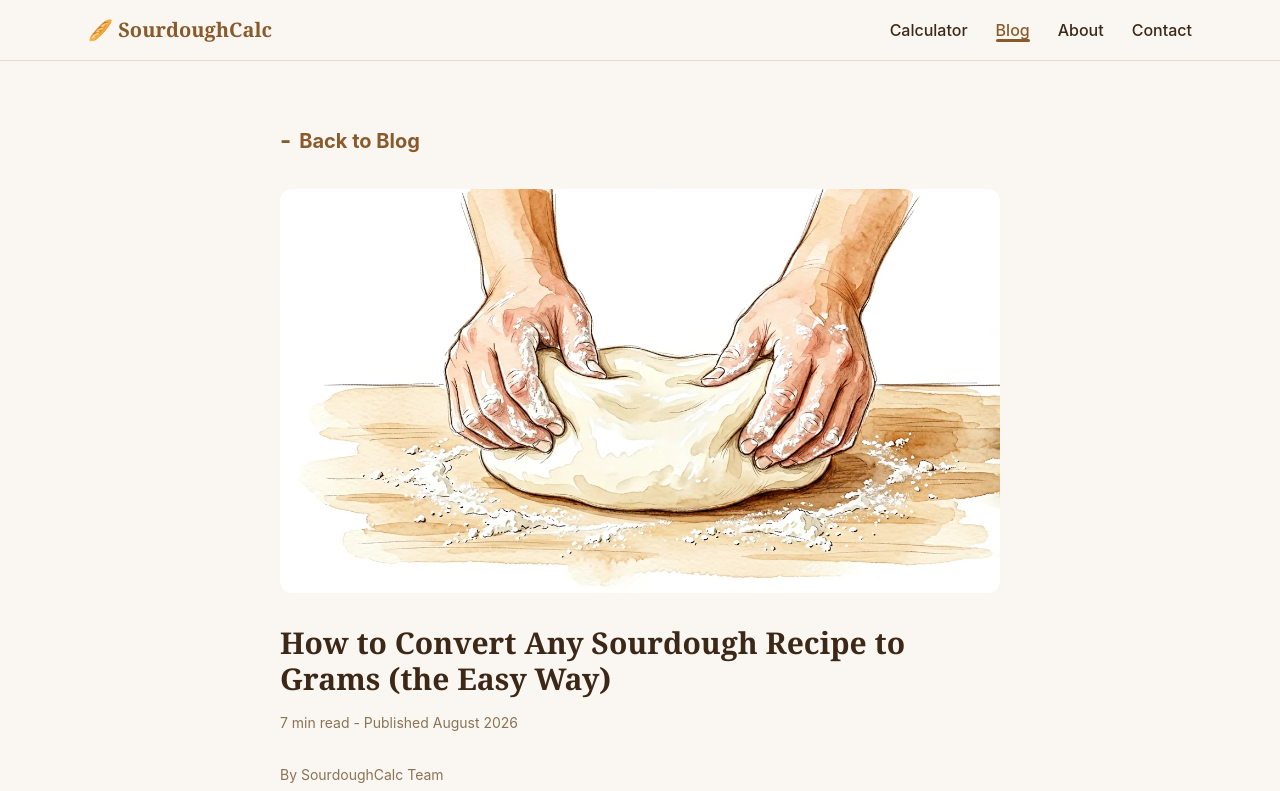
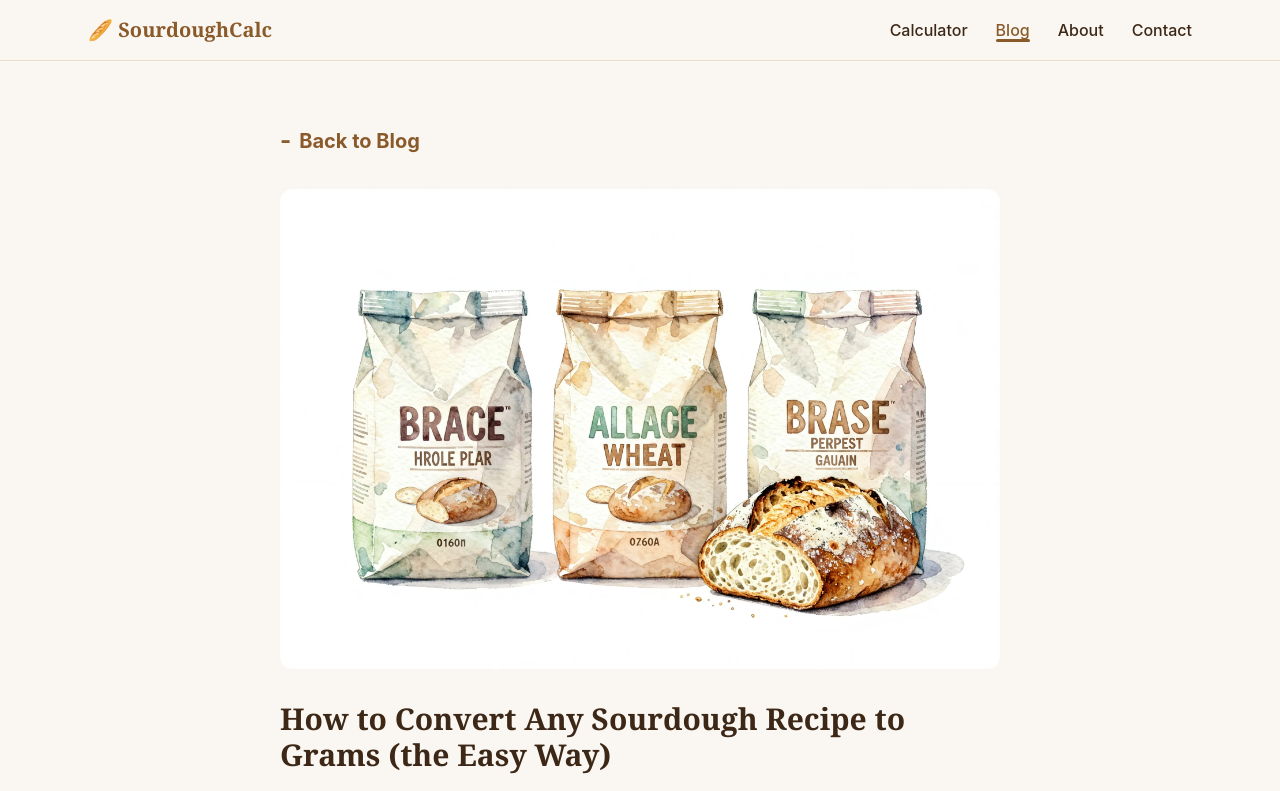
Before and after one commit to TZ005/sourdough-calculator, a Next.js app: page /blog/convert-sourdough-recipe-to-grams in a window 1280 px wide. Shown: the top 791 px of the page. Built offline with nearby package versions, Linux system fonts and the light colour scheme.

Commit message:
fix(seo): use best-flour.webp hero for conversion article (more on-topic)

```diff
--- a/app/blog/convert-sourdough-recipe-to-grams/page.tsx
+++ b/app/blog/convert-sourdough-recipe-to-grams/page.tsx
@@ -42,9 +42,9 @@ export default function ConvertSourdoughRecipeToGrams() {
         <Link href="/blog/" className="text-brand-brown font-bold text-xl inline-flex items-center gap-2 hover:underline"><span className="text-2xl">-</span> Back to Blog</Link>
 
         <picture>
-          <source srcSet="/images/blog/hydration-guide.webp" type="image/webp" />
+          <source srcSet="/images/blog/best-flour.webp" type="image/webp" />
           <img
-            src="/images/blog/hydration-guide.webp"
+            src="/images/blog/best-flour.webp"
             alt="Sourdough ingredients on a digital kitchen scale, showing flour, water, salt and starter measured in grams"
             width="1200"
             height="630"
```
